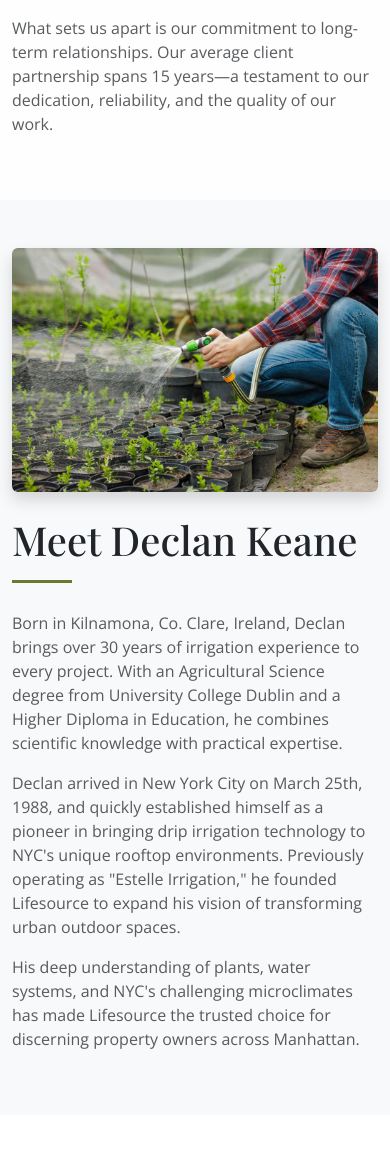
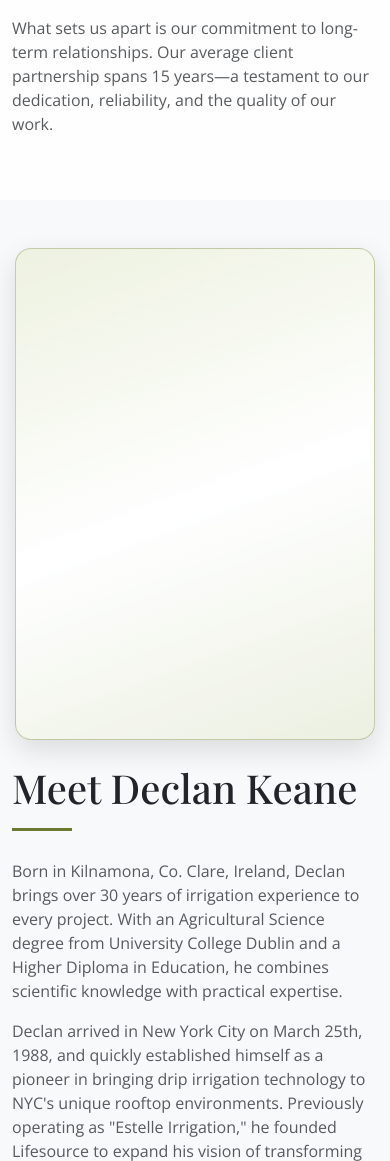
Before and after one commit to tigerpadla/lifesource-irrigation, a Django app: page /about/ in a window 390 px wide. Shown: the part 1161-2322 px from the top of the page. Run offline with Django 5.2, Linux system fonts and the light colour scheme; data that the repository does not hold is empty; some libraries are stand-ins or nearby versions.

Commit message:
Update About section with Declan placeholder card

```diff
--- a/static/css/style.css
+++ b/static/css/style.css
@@ -1236,3 +1236,25 @@ h1, h2, h3, h4, h5, h6 {
     border-radius: 12px;
     box-shadow: 0 8px 24px rgba(0, 0, 0, 0.15);
 }
+
+/* About Page Declan Placeholder */
+.declan-photo-placeholder {
+    width: min(100%, 420px);
+    aspect-ratio: 3 / 4.1;
+    border-radius: 16px;
+    border: 1px solid rgba(107, 122, 48, 0.35);
+    background: linear-gradient(
+        160deg,
+        rgba(197, 214, 122, 0.20) 0%,
+        rgba(255, 255, 255, 0.90) 52%,
+        rgba(164, 187, 75, 0.14) 100%
+    );
+    box-shadow: 0 10px 28px rgba(0, 0, 0, 0.12);
+    overflow: hidden;
+}
+
+@media (max-width: 991.98px) {
+    .declan-photo-placeholder {
+        width: min(100%, 360px);
+    }
+}
--- a/templates/about/about.html
+++ b/templates/about/about.html
@@ -45,8 +45,8 @@
 <section class="py-section bg-light">
     <div class="container">
         <div class="row align-items-center">
-            <div class="col-lg-6 order-lg-2 mb-4 mb-lg-0">
-                <img src="{% static 'images/declan.jpg' %}" alt="Declan Keane" class="img-fluid rounded shadow">
+            <div class="col-lg-6 order-lg-2 mb-4 mb-lg-0 d-flex justify-content-center justify-content-lg-end">
+                <div class="declan-photo-placeholder" aria-hidden="true"></div>
             </div>
             <div class="col-lg-6 order-lg-1">
                 <h2 class="section-title section-title-tight">Meet Declan Keane</h2>
```
Also changed, not shown: static/images/declan.jpg (deleted).
